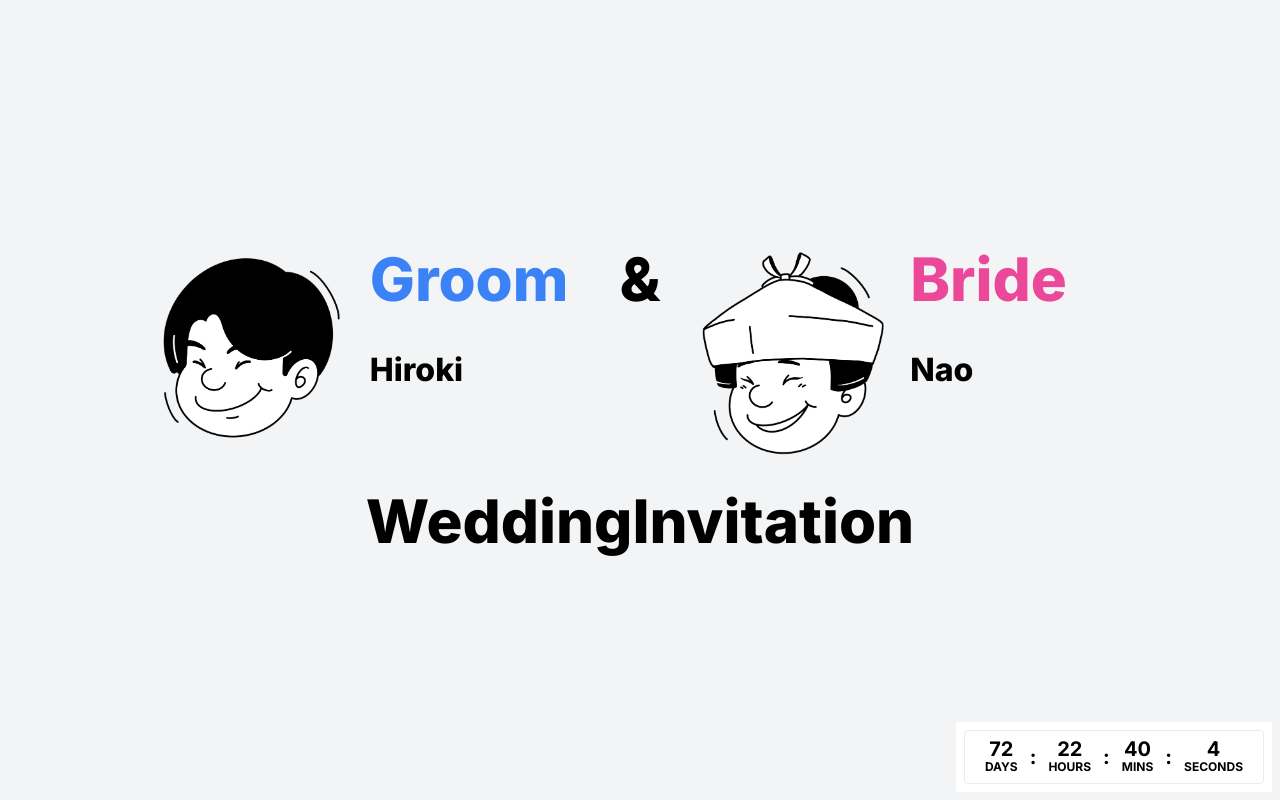
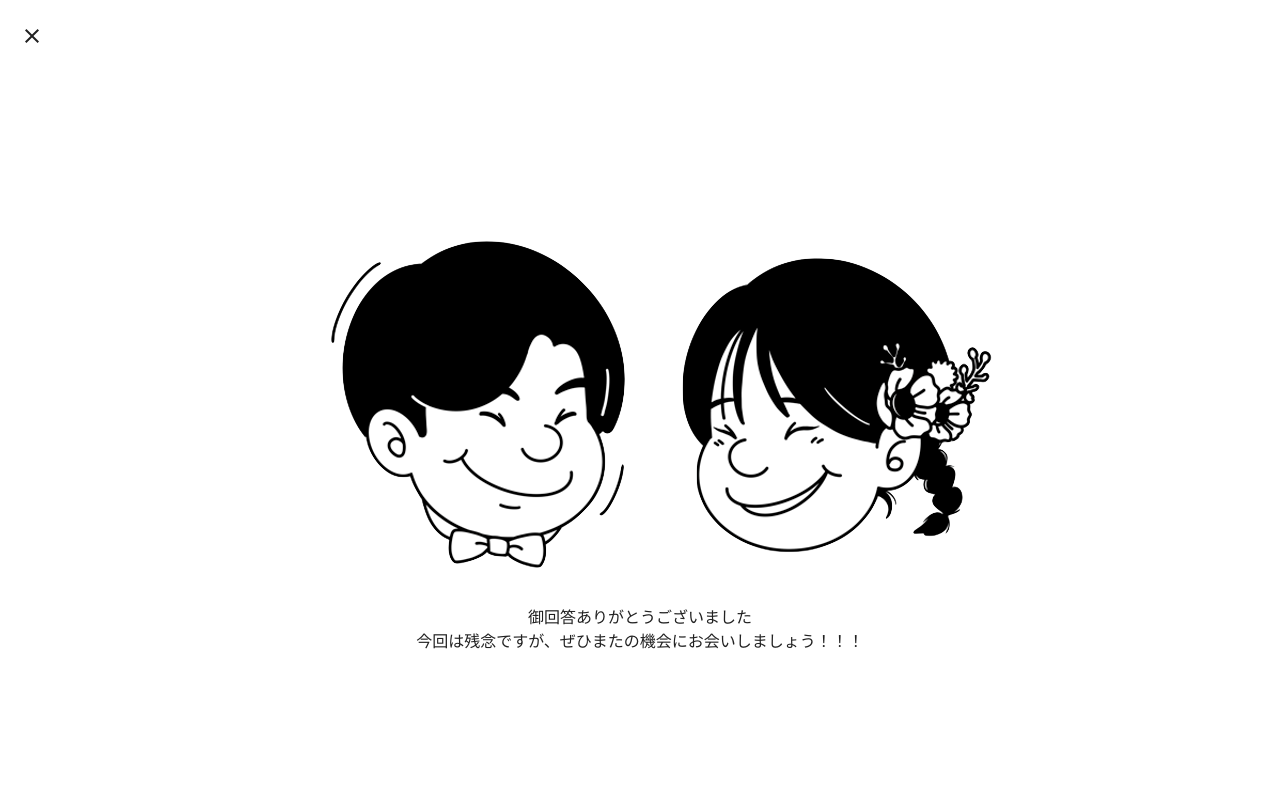
Before and after one commit to Hiroki-kt/kata-wedding, a Next.js app: page / in a window 1280 px wide. Shown: the top 800 px of the page. Built offline with nearby package versions, Linux system fonts and the light colour scheme.

Commit message:
add icon logo

```diff
--- a/components/FormCompleteDialog.tsx
+++ b/components/FormCompleteDialog.tsx
@@ -19,12 +19,12 @@ const Transition = React.forwardRef(function Transition(
 type DialogProps = {
   open: boolean
   setOpen: React.Dispatch<React.SetStateAction<boolean>>
-  handleClose: () => void
+  attend: boolean
 }
 
 const FullScreenDialog = (props: DialogProps) => {
   // const [open, setOpen] = React.useState(false)
-  const { open, setOpen } = props
+  const { open, setOpen, attend } = props
 
   // const handleClickOpen = () => {
   //   setOpen(true)
@@ -57,8 +57,17 @@ const FullScreenDialog = (props: DialogProps) => {
         </DialogTitle>
         <DialogContent>
           <div className="w-full h-full flex flex-col items-center justify-center">
-            <div>ありがとうございました</div>
-            <div>参加される方はお会いできるのを楽しみにしております。</div>
+            <img src="/two.png" alt="" />
+            <div className="text-center">御回答ありがとうございました</div>
+            {attend ? (
+              <div className="text-center">
+                結婚式でお会いできることを楽しみにしています！！！
+              </div>
+            ) : (
+              <div className="text-center">
+                今回は残念ですが、ぜひまたの機会にお会いしましょう！！！
+              </div>
+            )}
           </div>
         </DialogContent>
       </Dialog>
--- a/components/InvitationForm.tsx
+++ b/components/InvitationForm.tsx
@@ -9,9 +9,17 @@ import {
   Box,
   Link,
 } from '@mui/material'
+
+import EmojiEmotionsIcon from '@mui/icons-material/EmojiEmotions'
 import EmailIcon from '@mui/icons-material/Email'
-import LockIcon from '@mui/icons-material/Lock'
-import CheckBoxIcon from '@mui/icons-material/CheckBox'
+import PublicIcon from '@mui/icons-material/Public'
+import PlaceIcon from '@mui/icons-material/Place'
+import PinDropIcon from '@mui/icons-material/PinDrop'
+import HomeIcon from '@mui/icons-material/Home'
+import PhoneIcon from '@mui/icons-material/Phone'
+import NoMealsIcon from '@mui/icons-material/NoMeals'
+import ChatIcon from '@mui/icons-material/Chat'
+
 import { useForm, Controller } from 'react-hook-form'
 import { FC, useEffect, useState } from 'react'
 import DefaultFormInput from './DefaultFormInput'
@@ -43,7 +51,7 @@ const InvitationForm: FC<Props> = ({ setStep }) => {
   //   if (!router.isReady) return
   //   const { tk } = router.query
   // }, [router.isReady])
-  const [open, setOpen] = useState(false)
+  const [open, setOpen] = useState(true)
 
   const {
     register,
@@ -129,7 +137,7 @@ const InvitationForm: FC<Props> = ({ setStep }) => {
       <FullScreenDialog
         open={open}
         setOpen={setOpen}
-        handleClose={handleDialogClose}
+        attend={getValues('attend')}
       />
       <Controller
         name="attend"
@@ -159,7 +167,7 @@ const InvitationForm: FC<Props> = ({ setStep }) => {
             type="text"
             value={field.value}
             onChange={field.onChange}
-            startAdornment={<EmailIcon />}
+            startAdornment={<EmojiEmotionsIcon />}
             error={!!errors.name}
             helperText={errors.name && errors.name.message}
           />
@@ -176,7 +184,7 @@ const InvitationForm: FC<Props> = ({ setStep }) => {
             type="text"
             value={field.value}
             onChange={field.onChange}
-            startAdornment={<EmailIcon />}
+            startAdornment={<EmojiEmotionsIcon />}
             error={!!errors.kana}
             helperText={errors.kana && errors.kana.message}
           />
@@ -200,7 +208,7 @@ const InvitationForm: FC<Props> = ({ setStep }) => {
               field.onChange(e)
               updateZipcodeSub()
             }}
-            startAdornment={<EmailIcon />}
+            startAdornment={<PlaceIcon />}
             error={!!errors.zip_code}
             helperText={errors.zip_code && errors.zip_code.message}
           />
@@ -217,7 +225,7 @@ const InvitationForm: FC<Props> = ({ setStep }) => {
             type="text"
             value={field.value}
             onChange={field.onChange}
-            startAdornment={<EmailIcon />}
+            startAdornment={<PublicIcon />}
             error={!!errors.state}
             helperText={errors.state && errors.state.message}
           />
@@ -234,7 +242,7 @@ const InvitationForm: FC<Props> = ({ setStep }) => {
             type="text"
             value={field.value}
             onChange={field.onChange}
-            startAdornment={<EmailIcon />}
+            startAdornment={<PublicIcon />}
             error={!!errors.city}
             helperText={errors.city && errors.city.message}
           />
@@ -251,7 +259,7 @@ const InvitationForm: FC<Props> = ({ setStep }) => {
             type="text"
             value={field.value}
             onChange={field.onChange}
-            startAdornment={<EmailIcon />}
+            startAdornment={<PinDropIcon />}
             error={!!errors.address}
             helperText={errors.address && errors.address.message}
           />
@@ -267,7 +275,7 @@ const InvitationForm: FC<Props> = ({ setStep }) => {
             type="text"
             value={field.value}
             onChange={field.onChange}
-            startAdornment={<EmailIcon />}
+            startAdornment={<HomeIcon />}
           />
         )}
       />
@@ -286,7 +294,7 @@ const InvitationForm: FC<Props> = ({ setStep }) => {
             type="phone"
             value={field.value}
             onChange={field.onChange}
-            startAdornment={<EmailIcon />}
+            startAdornment={<PhoneIcon />}
             error={!!errors.phone}
             helperText={errors.phone && errors.phone.message}
           />
@@ -322,7 +330,7 @@ const InvitationForm: FC<Props> = ({ setStep }) => {
             type="text"
             value={field.value}
             onChange={field.onChange}
-            startAdornment={<EmailIcon />}
+            startAdornment={<NoMealsIcon />}
           />
         )}
       />
@@ -336,7 +344,7 @@ const InvitationForm: FC<Props> = ({ setStep }) => {
             type="text"
             value={field.value}
             onChange={field.onChange}
-            startAdornment={<EmailIcon />}
+            startAdornment={<ChatIcon />}
           />
         )}
       />
```
Also changed, not shown: public/two.png (added).
